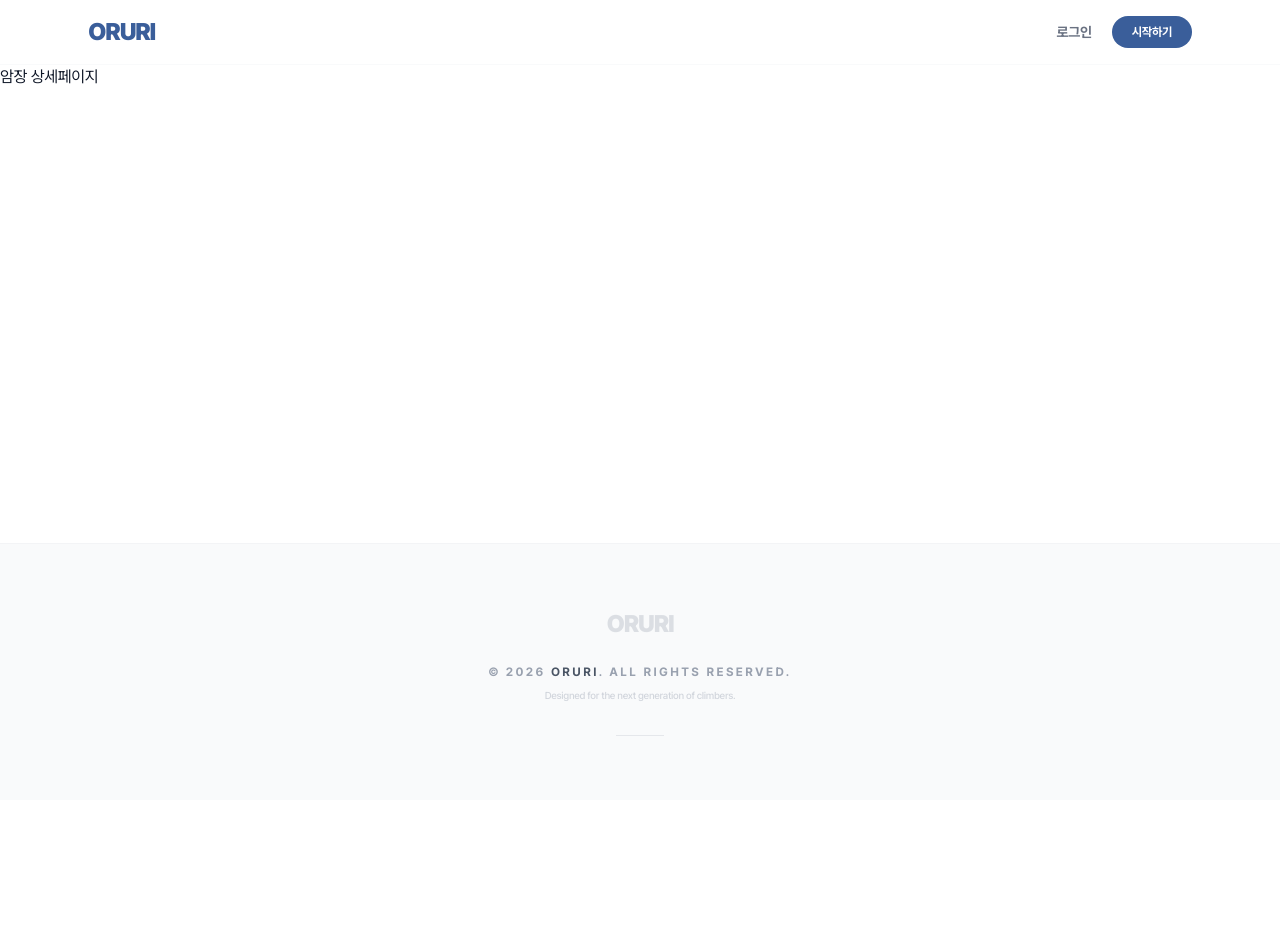
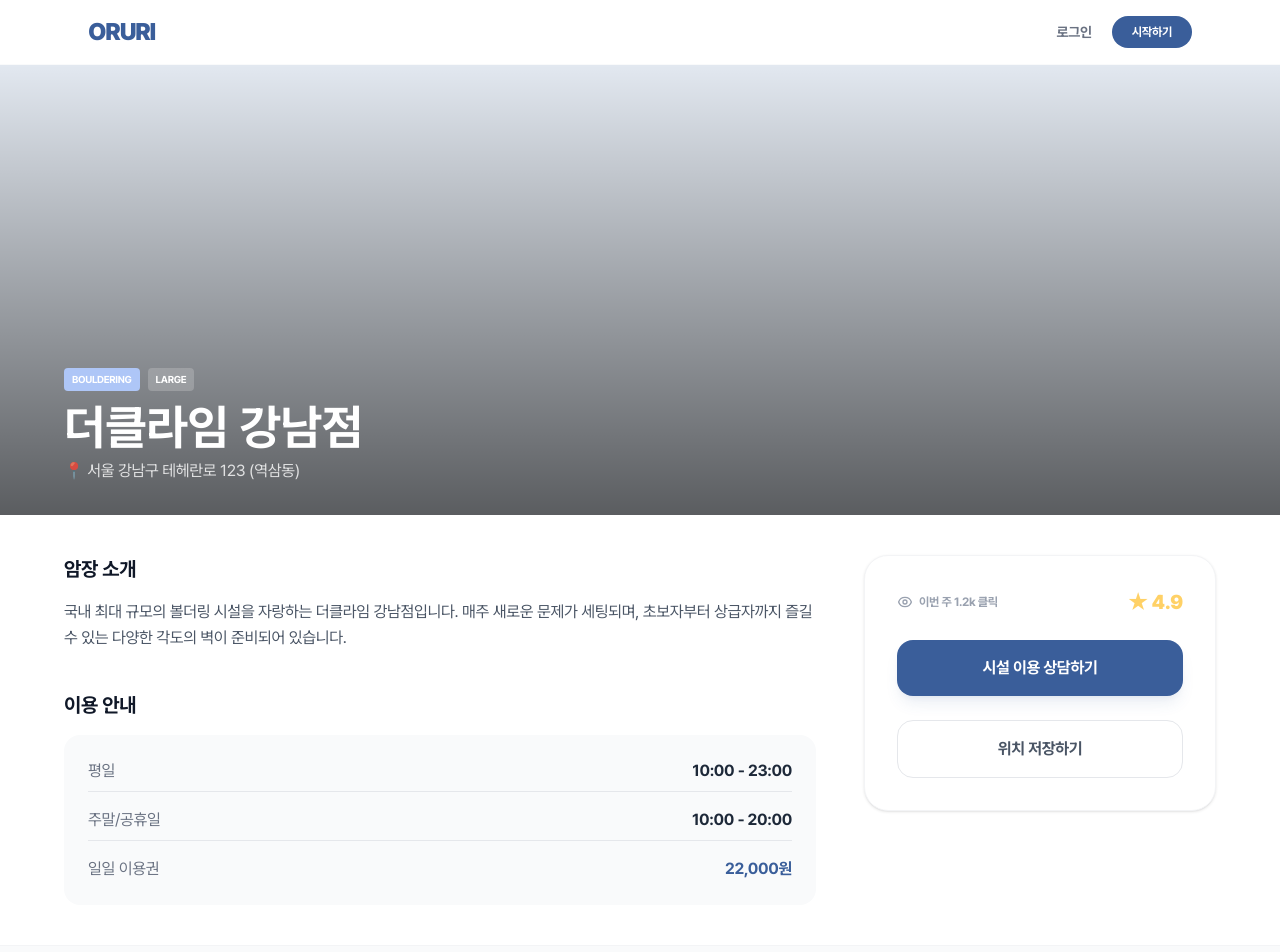
Before and after one commit to dmswl6310/Orri-Climbing, a Next.js app: page /gyms/0 in a window 1280 px wide. Shown: the top 952 px of the page. Before the commit the page ends 800 px from the top, so only its background shows below. Built offline with nearby package versions, Linux system fonts and the light colour scheme.

Commit message:
feat: 상세페이지 레이아웃 추가

```diff
--- a/src/app/gyms/[id]/page.tsx
+++ b/src/app/gyms/[id]/page.tsx
@@ -1,3 +1,86 @@
-export default function GymsPage() {
-  return <div>암장 상세페이지</div>;
+import EyeIcon from "@/components/icons/EyeIcon";
+import MountainIcon from "@/components/icons/MountainIcon";
+
+export default function GymDetailPage({ params }: { params: { id: string } }) {
+  return (
+    <div className="flex flex-col min-h-screen bg-white">
+      {/* 1. 상단 이미지 히어로 섹션 */}
+      <section className="relative h-[300px] md:h-[450px] bg-gray-100">
+        <div className="w-full h-full bg-slate-200" />{" "}
+        {/* 실제 이미지 들어갈 자리 */}
+        <div className="absolute inset-0 bg-gradient-to-t from-black/60 to-transparent" />
+        <div className="absolute bottom-8 px-6 md:px-16 w-full max-w-7xl mx-auto left-1/2 -translate-x-1/2">
+          <div className="flex gap-2 mb-3">
+            <span className="bg-main text-white text-[10px] px-2 py-1 rounded font-bold uppercase">
+              Bouldering
+            </span>
+            <span className="bg-white/20 backdrop-blur-md text-white text-[10px] px-2 py-1 rounded font-bold uppercase">
+              Large
+            </span>
+          </div>
+          <h1 className="text-3xl md:text-5xl font-bold text-white mb-2">
+            더클라임 강남점
+          </h1>
+          <p className="text-white/80 text-sm md:text-base flex items-center gap-2">
+            📍 서울 강남구 테헤란로 123 (역삼동)
+          </p>
+        </div>
+      </section>
+
+      {/* 2. 상세 정보 영역 */}
+      <main className="max-w-7xl mx-auto w-full px-6 md:px-16 py-10 grid grid-cols-1 lg:grid-cols-3 gap-12">
+        {/* 좌측: 메인 정보 (2/3 차지) */}
+        <div className="lg:col-span-2 space-y-10">
+          <div>
+            <h3 className="text-xl font-bold text-gray-900 mb-4">암장 소개</h3>
+            <p className="text-gray-600 leading-relaxed">
+              국내 최대 규모의 볼더링 시설을 자랑하는 더클라임 강남점입니다.
+              매주 새로운 문제가 세팅되며, 초보자부터 상급자까지 즐길 수 있는
+              다양한 각도의 벽이 준비되어 있습니다.
+            </p>
+          </div>
+
+          <div>
+            <h3 className="text-xl font-bold text-gray-900 mb-4">이용 안내</h3>
+            <div className="bg-gray-50 rounded-2xl p-6 space-y-4 text-sm md:text-base">
+              <div className="flex justify-between border-b border-gray-200 pb-2">
+                <span className="text-gray-500">평일</span>
+                <span className="font-bold text-gray-800">10:00 - 23:00</span>
+              </div>
+              <div className="flex justify-between border-b border-gray-200 pb-2">
+                <span className="text-gray-500">주말/공휴일</span>
+                <span className="font-bold text-gray-800">10:00 - 20:00</span>
+              </div>
+              <div className="flex justify-between">
+                <span className="text-gray-500">일일 이용권</span>
+                <span className="font-bold text-main-dark font-black">
+                  22,000원
+                </span>
+              </div>
+            </div>
+          </div>
+        </div>
+
+        {/* 우측: 요약 및 액션바 (1/3 차지, PC에서 고정 가능) */}
+        <div className="space-y-6">
+          <div className="border border-gray-100 rounded-3xl p-8 shadow-sm space-y-6 bg-white sticky top-24">
+            <div className="flex justify-between items-center">
+              <div className="flex items-center gap-1.5 text-gray-400">
+                <EyeIcon className="w-4 h-4" />
+                <span className="text-xs font-bold">이번 주 1.2k 클릭</span>
+              </div>
+              <span className="text-point font-black text-xl">★ 4.9</span>
+            </div>
+
+            <button className="w-full py-4 bg-main-dark text-white rounded-2xl font-bold hover:brightness-110 transition-all shadow-lg shadow-main-dark/10">
+              시설 이용 상담하기
+            </button>
+            <button className="w-full py-4 border border-gray-200 text-gray-600 rounded-2xl font-bold hover:bg-gray-50 transition-all">
+              위치 저장하기
+            </button>
+          </div>
+        </div>
+      </main>
+    </div>
+  );
 }
```
